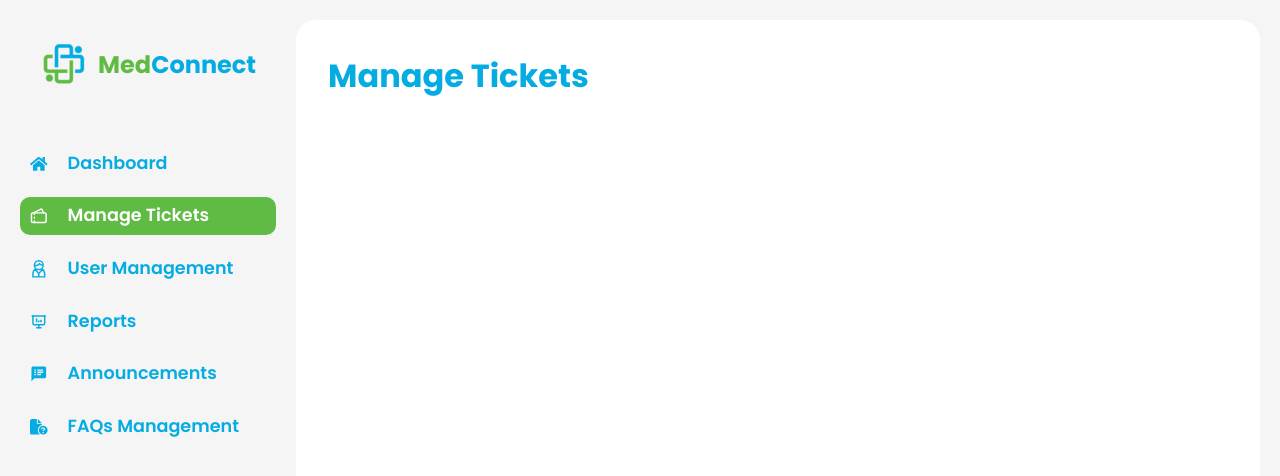
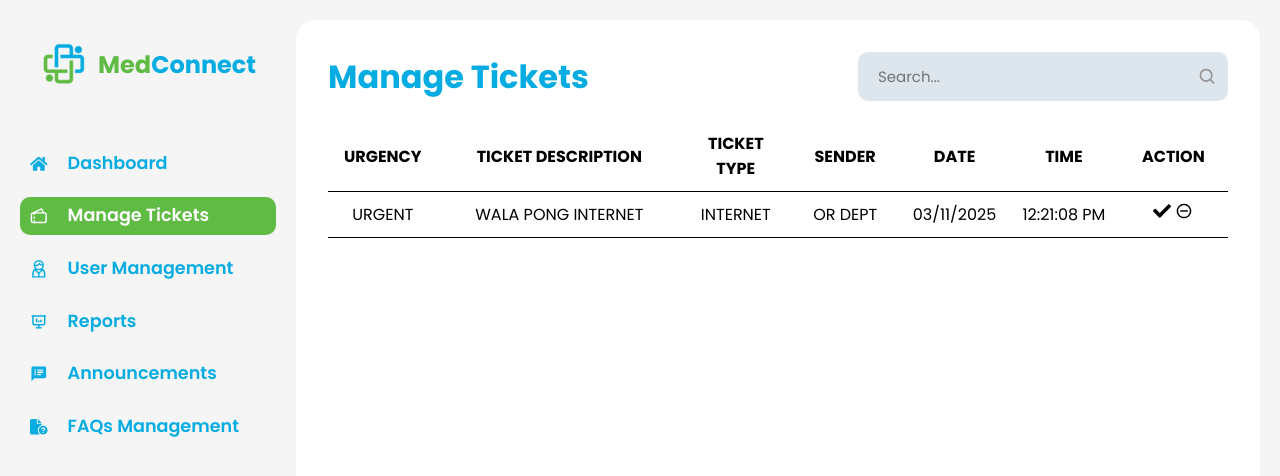
Before and after one commit to lesnaeve/BHSMC_MedConnect, a React (Vite) app: page /admin/manage_tickets in a window 1280 px wide. Shown: the top 476 px of the page. Built offline with nearby package versions, Linux system fonts and the light colour scheme.

Commit message:
dashboard front-end done, pop-up missing, manage tickets done

```diff
--- a/src/assets/pages/components/Admin/ManageTickets/ManageTickets_Content/ManageTickets_Content.css
+++ b/src/assets/pages/components/Admin/ManageTickets/ManageTickets_Content/ManageTickets_Content.css
@@ -1,13 +1,123 @@
-.manage_tickets-content{
-    width: 75%;
+.manage_tickets-content {
+    width: 100%;
 }
 
-.manage_tickets-title{
+.manage_tickets-title {
     color: #04ace2;
 }
 
-.manage_tickets-header{
+.manage_tickets-header {
     display: flex;
     align-items: center;
     justify-content: space-between;
 }
+
+.manage_tickets-activity {
+    display: flex;
+    align-items: center;
+    gap: 20px;
+}
+
+.manage-tickets-search {
+    background: #dde6ed;
+    padding: 8px 10px;
+    border-radius: 10px;
+    display: flex;
+    align-items: center;
+    width: 350px;
+}
+
+.manage-tickets-search input {
+    border: none;
+    outline: none;
+    background: transparent;
+    padding: 5px 10px;
+    font-size: 15px;
+    display: flex;
+    outline: none;
+    width: 100%;
+}
+
+.manage-tickets-search .search-icon {
+    color: #969393;
+    font-size: 22px;
+    cursor: pointer;
+    transition: 0.5s ease-in-out;
+}
+
+.search-icon:hover {
+    transform: scale(1.3);
+    cursor: pointer;
+}
+
+.manage-tickets-list {
+    flex-direction: column;
+    gap: 5px;
+    margin-top: 20px;
+}
+
+.manage-tickets-list table {
+    width: 100%;
+    border-collapse: collapse;
+    text-transform: uppercase;
+    table-layout: fixed;
+    /* Ensures that the table respects the widths set */
+}
+
+.manage-tickets-list td{
+    border: none;
+    border-bottom: 1px solid #000000;
+    padding: 10px;
+    text-align: center;
+}
+
+.manage-tickets-list th{
+    border: none;
+    text-align: center;
+    border-bottom: 1px solid #000000;
+    padding: 10px;
+}
+
+.manage-tickets-list tbody tr:hover{
+    background-color: #beffa8;
+    cursor: pointer;
+}
+
+.manage-tickets-list th:first-child,
+.manage-tickets-list td:first-child {
+    width: 10%;
+}
+
+.manage-tickets-list th:nth-child(2),
+.manage-tickets-list td:nth-child(2){
+    width: 25%;
+}
+
+.manage-tickets-list th:nth-child(3),
+.manage-tickets-list td:nth-child(3){
+    width: 10%;
+}
+
+.manage-tickets-list th:nth-child(4),
+.manage-tickets-list td:nth-child(4){
+    width: 10%;
+}
+
+.manage-tickets-list th:nth-child(5),
+.manage-tickets-list td:nth-child(5){
+    width: 10%;
+}
+
+.manage-tickets-list th:nth-child(6),
+.manage-tickets-list td:nth-child(6){
+    width: 10%;
+}
+
+.manage-tickets-list th:last-child,
+.manage-tickets-list td:last-child{
+    width: 10%;
+}
+
+.manage-tickets-list .table-ico{
+    font-size: 18px;
+}
--- a/src/assets/pages/components/Admin/ManageTickets/ManageTickets_Content/ManageTickets_Content.jsx
+++ b/src/assets/pages/components/Admin/ManageTickets/ManageTickets_Content/ManageTickets_Content.jsx
@@ -1,11 +1,13 @@
 import React from 'react'
 import './ManageTickets_Content.css'
 import ManageTickets_ContentHeader from './ManageTickets_ContentHeader/ManageTickets_ContentHeader'
+import ManageTickets_TicketList from './ManageTickets_TicketList/ManageTickets_TicketList'
 
 const ManageTickets_Content = () => {
   return (
     <div className='manage_tickets-content'>
       <ManageTickets_ContentHeader />
+      <ManageTickets_TicketList />
     </div>
   )
 }
--- a/src/assets/pages/components/Admin/ManageTickets/ManageTickets_Content/ManageTickets_ContentHeader/ManageTickets_ContentHeader.jsx
+++ b/src/assets/pages/components/Admin/ManageTickets/ManageTickets_Content/ManageTickets_ContentHeader/ManageTickets_ContentHeader.jsx
@@ -1,13 +1,19 @@
 import React from 'react'
+import { BiSearch } from "react-icons/bi";
 import '../ManageTickets_Content.css'
 
-const ManageTickets_ContenteHeader = () => {
+const ManageTickets_ContentHeader = () => {
   return (
     <div className='manage_tickets-header'>
-        <h1 className='manage_tickets-title'>Manage Tickets</h1>
-
+      <h1 className='manage_tickets-title'>Manage Tickets</h1>
+      <div className='manage_tickets-activity'>
+        <div className="manage-tickets-search">
+          <input type="text" placeholder="Search..." />
+          <BiSearch className="search-icon" />
+        </div>
+      </div>
     </div>
   )
 }
 
-export default ManageTickets_ContenteHeader
+export default ManageTickets_ContentHeader
--- /dev/null
+++ b/src/assets/pages/components/Admin/ManageTickets/ManageTickets_Content/ManageTickets_TicketList/ManageTickets_TicketList.jsx
@@ -0,0 +1,39 @@
+import React from 'react'
+import { FaCheck } from "react-icons/fa";
+import { IoMdRemoveCircleOutline } from "react-icons/io";
+import '../ManageTickets_Content.css';
+
+const ManageTickets_TicketList = () => {
+  return (
+    <div className='manage-tickets-list'>
+      <div>
+        <table>
+            <thead>
+                <tr>
+                    <th>Urgency</th>
+                    <th>Ticket Description</th>
+                    <th>Ticket Type</th>
+                    <th>Sender</th>
+                    <th>Date</th>
+                    <th>Time</th>
+                    <th>Action</th>
+                </tr>
+            </thead>
+            <tbody>
+                <tr>
+                    <td>Urgent</td>
+                    <td>Wala pong Internet</td>
+                    <td>Internet</td>
+                    <td>OR Dept</td>
+                    <td>03/11/2025</td>
+                    <td>12:21:08 PM</td>
+                    <td><FaCheck className='table-ico'/> <IoMdRemoveCircleOutline className='table-ico'/></td>
+                </tr>
+            </tbody>
+        </table>
+      </div>
+    </div>
+  )
+}
+
+export default ManageTickets_TicketList
```
